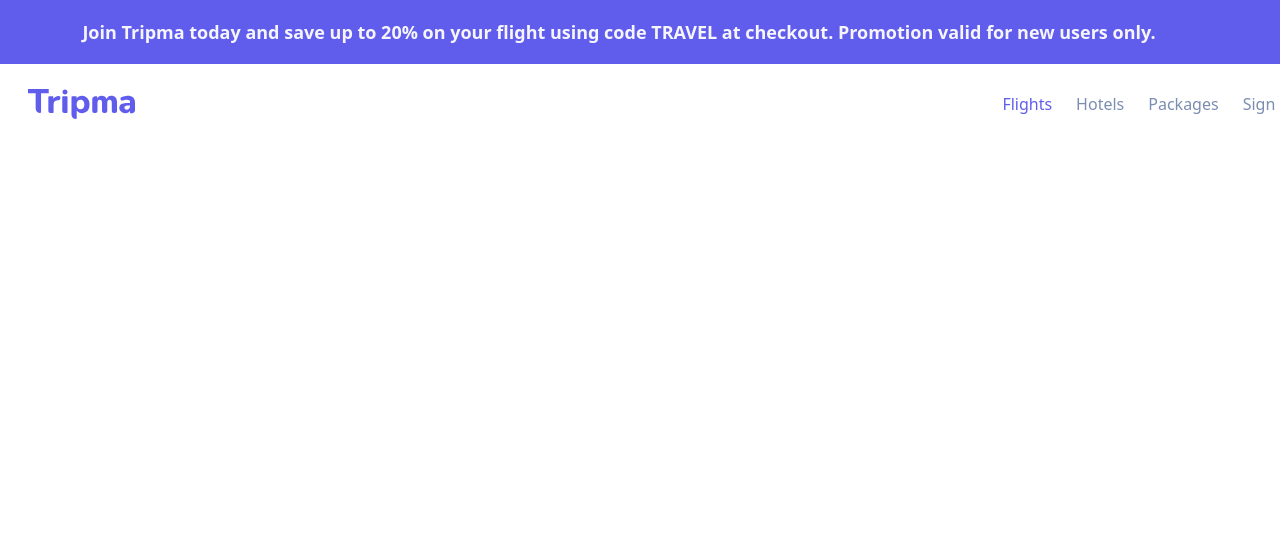
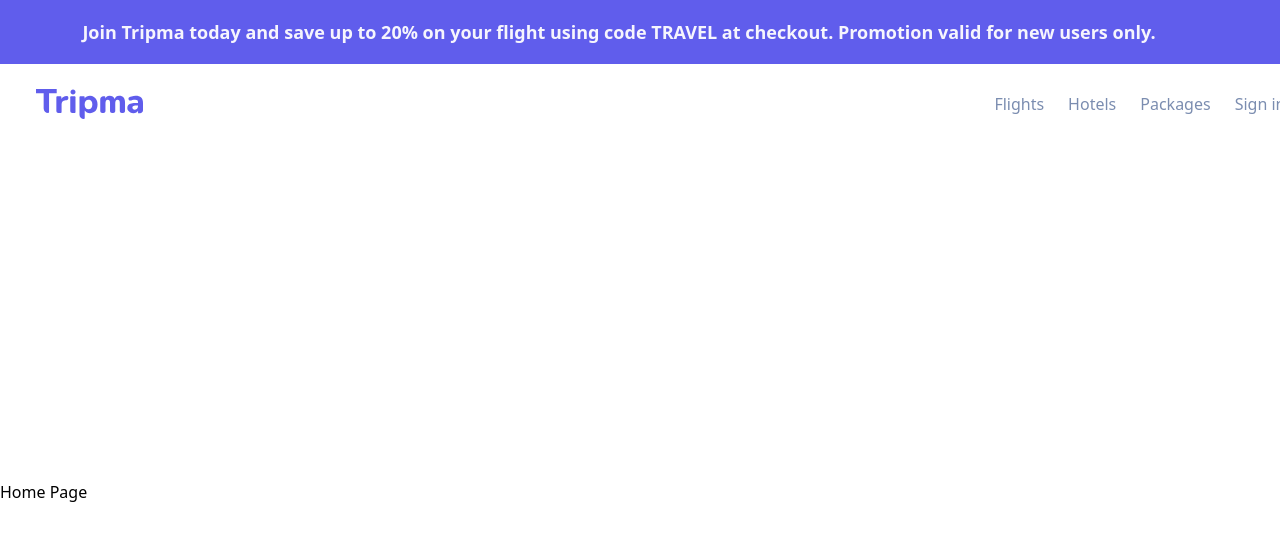
Before and after one commit to cornflowerblu/NextJS--Tailwind--and-Nested-Client-Server-Components, a Next.js app: page / in a window 1280 px wide. Shown: the top 540 px of the page. Built offline with nearby package versions, Linux system fonts and the light colour scheme.

Commit message:
i did the refactor!

```diff
--- /dev/null
+++ b/src/app/flights/page.tsx
@@ -0,0 +1,3 @@
+export default function Flights() {
+  return <main className="-mt-80">Flights Page</main>;
+}
--- /dev/null
+++ b/src/app/hotels/page.tsx
@@ -0,0 +1,3 @@
+export default function Hotels() {
+  return <main className="-mt-80">Hotels Page</main>;
+}
--- a/src/app/layout.tsx
+++ b/src/app/layout.tsx
@@ -1,6 +1,7 @@
 import type { Metadata } from "next";
 import localFont from "next/font/local";
 import "./globals.css";
+import Header from "@/components/header";
 
 const geistSans = localFont({
   src: "./fonts/GeistVF.woff",
@@ -28,6 +29,7 @@ export default function RootLayout({
       <body
         className={`${geistSans.variable} ${geistMono.variable} antialiased`}
       >
+        <Header />
         {children}
       </body>
     </html>
--- /dev/null
+++ b/src/app/packages/page.tsx
@@ -0,0 +1,3 @@
+export default function Packages() {
+  return <main className="-mt-80">Packages Page</main>;
+}
--- a/src/app/page.tsx
+++ b/src/app/page.tsx
@@ -1,11 +1,3 @@
-import Banner from "@/components/banner";
-import NavBar from "@/components/nav";
-
 export default function Home() {
-  return (
-    <main className="flex flex-col min-h-screen w-full">
-      <Banner />
-      <NavBar />
-    </main>
-  );
+  return <main className="-mt-80">Home Page</main>;
 }
--- /dev/null
+++ b/src/components/header.tsx
@@ -0,0 +1,13 @@
+import Banner from "./banner";
+import NavBar from "./nav";
+
+const Header = () => {
+  return (
+    <header className="flex flex-col min-h-screen w-full">
+      <Banner />
+      <NavBar />
+    </header>
+  );
+};
+
+export default Header;
--- /dev/null
+++ b/src/components/nav-item.tsx
@@ -0,0 +1,40 @@
+"use client";
+
+import Link from "next/link";
+import React, { useState } from "react";
+
+export type NavItem = {
+  id: number;
+  name: string;
+  href: string;
+};
+
+type NavItemProps = {
+  navItems: NavItem[];
+};
+
+const NavBarItem: React.FC<NavItemProps> = ({ navItems }) => {
+  const [selectedItemId, setSelectedItemId] = useState(0);
+
+  const handleSelection = (id: number) => {
+    setSelectedItemId(id);
+  };
+
+  return (
+    <>
+      {navItems.map((item) => (
+        <li
+          key={item.id}
+          className={`cursor-pointer text-center text-base font-normal font-['Nunito Sans'] ${
+            selectedItemId === item.id ? "text-[#605dec]" : "text-[#7b8db0]"
+          }`}
+          onClick={() => handleSelection(item.id)}
+        >
+          <Link href={item.href}>{item.name}</Link>
+        </li>
+      ))}
+    </>
+  );
+};
+
+export default NavBarItem;
--- a/src/components/nav.tsx
+++ b/src/components/nav.tsx
@@ -1,20 +1,31 @@
 import Link from "next/link";
 import Logo from "./logo";
+import NavBarItem, { NavItem } from "@/components/nav-item";
+
+const navItems: NavItem[] = [
+  {
+    id: 1,
+    name: "Flights",
+    href: "/flights",
+  },
+  {
+    id: 2,
+    name: "Hotels",
+    href: "/hotels",
+  },
+  {
+    id: 3,
+    name: "Packages",
+    href: "/packages",
+  },
+];
 
 const NavBar = () => {
   return (
-    <main className="h-20 p-4 w-full xl:w-[1440px] justify-between items-center gap-4 inline-flex">
+    <main className="h-20 px-6 py-4 w-full xl:w-[1440px] justify-between items-center gap-4 inline-flex">
       <Logo />
       <ul className="p-2.5 justify-start items-center gap-6 flex">
-        <li className="text-center text-[#605dec] text-base font-normal font-['Nunito Sans']">
-          Flights
-        </li>
-        <li className="text-center text-[#7b8db0] text-base font-normal font-['Nunito Sans']">
-          Hotels
-        </li>
-        <li className="text-center text-[#7b8db0] text-base font-normal font-['Nunito Sans']">
-          Packages
-        </li>
+        <NavBarItem navItems={navItems} />
         <li className="text-center text-[#7b8db0] text-base font-normal font-['Nunito Sans']">
           <Link href="/">Sign in</Link>
         </li>
```
